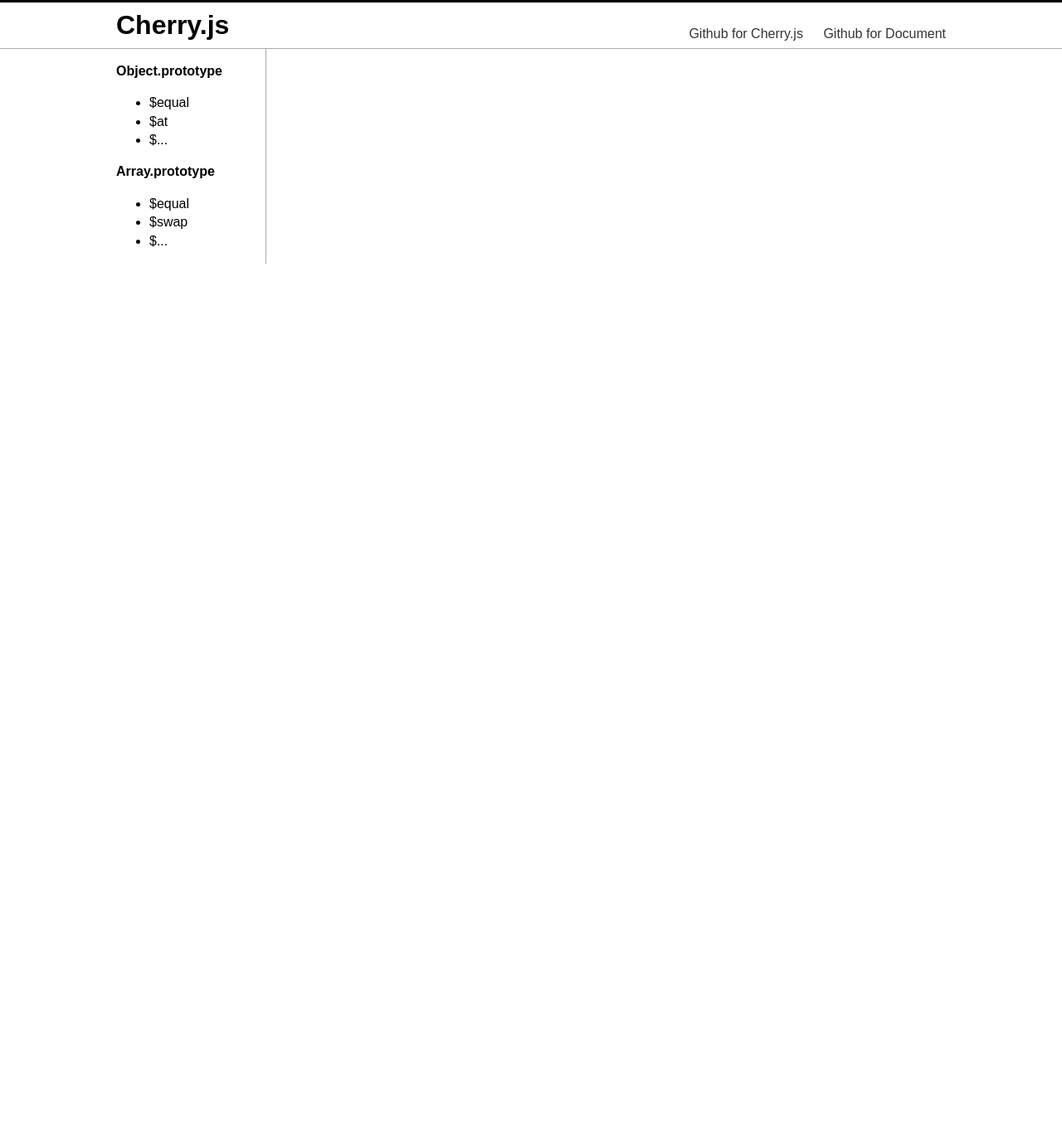
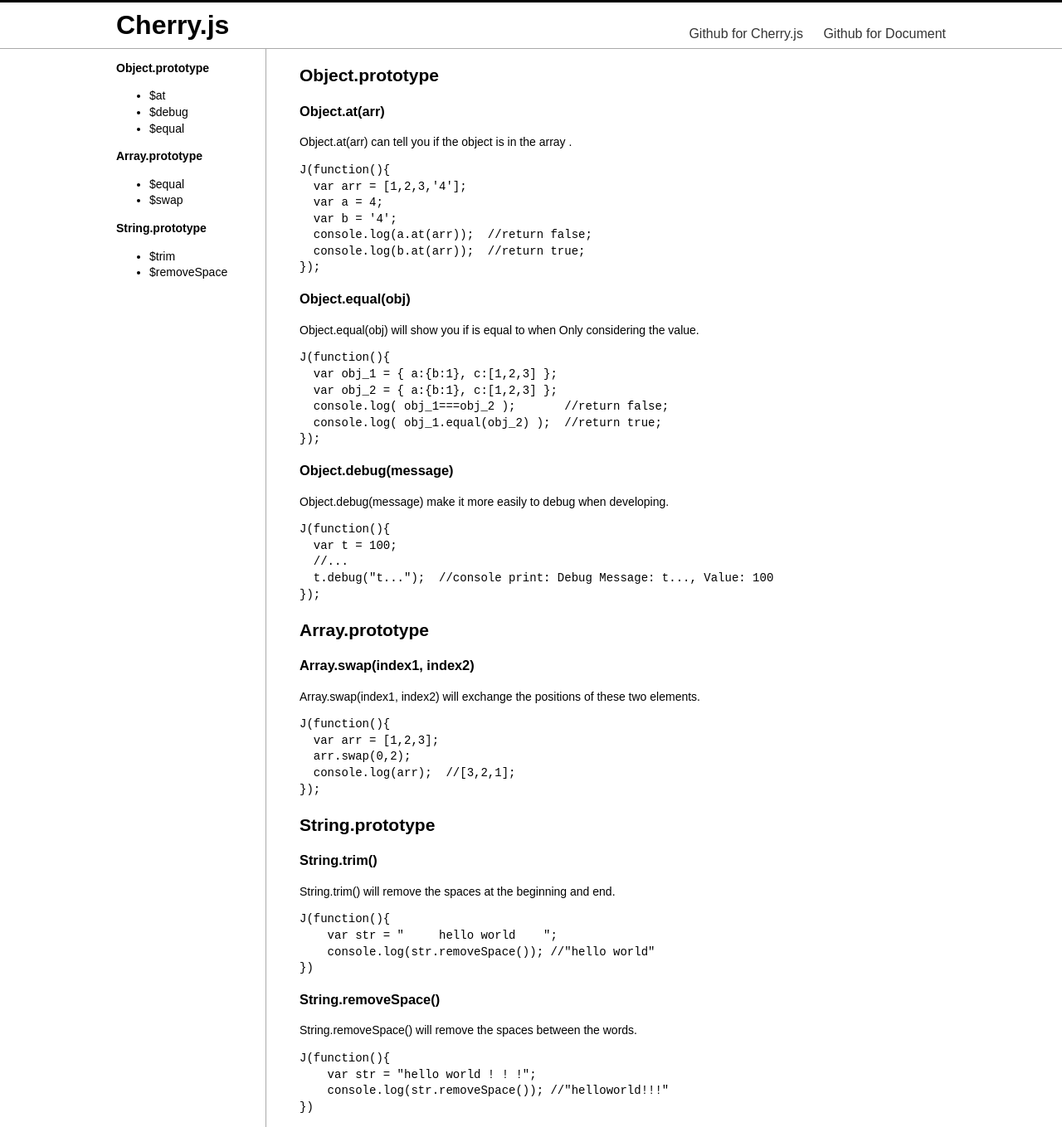
Before and after one commit to cherryjs/cherry.js-doc, a Jekyll site: the page built from index.html, in a window 1280 px wide. Shown: the whole page at 83% size. Built offline with Jekyll 4.4.1, drawn with Linux system fonts in a browser that asks for light colours; before the commit the page ends 900 px from its top, so only the background shows below that.

Commit message:
content complete

```diff
--- a/_includes/array.html
+++ b/_includes/array.html
@@ -0,0 +1,13 @@
+<h2>Array.prototype</h2>
+
+<h3>Array.swap(index1, index2)</h3>
+
+<p>Array.swap(index1, index2) will exchange the positions of these two elements.</p>
+
+<pre>
+J(function(){
+  var arr = [1,2,3];
+  arr.swap(0,2);
+  console.log(arr);  //[3,2,1];
+});
+</pre>
--- a/_includes/object.html
+++ b/_includes/object.html
@@ -1,6 +1,40 @@
-#h1
-#h2
+<h2>Object.prototype</h2>
 
-- 1
-- 2
-- 3
+<h3>Object.at(arr)</h3>
+
+<p>Object.at(arr) can tell you if the object is in the array .</p>
+
+<pre>
+J(function(){
+  var arr = [1,2,3,'4'];
+  var a = 4;
+  var b = '4';
+  console.log(a.at(arr));  //return false;
+  console.log(b.at(arr));  //return true;
+});
+</pre>
+
+<h3>Object.equal(obj)</h3>
+
+<p>Object.equal(obj) will show you if is equal to when Only considering the value.</p>
+
+<pre>
+J(function(){
+  var obj_1 = { a:{b:1}, c:[1,2,3] };
+  var obj_2 = { a:{b:1}, c:[1,2,3] };
+  console.log( obj_1===obj_2 );       //return false;
+  console.log( obj_1.equal(obj_2) );  //return true;
+});
+</pre>
+
+<h3>Object.debug(message)</h3>
+
+<p>Object.debug(message) make it more easily to debug when developing.</p>
+
+<pre>
+J(function(){
+  var t = 100;
+  //...
+  t.debug("t...");  //console print: Debug Message: t..., Value: 100
+});
+</pre>
--- /dev/null
+++ b/_includes/string.html
@@ -0,0 +1,23 @@
+<h2>String.prototype</h2>
+
+<h3>String.trim()</h3>
+
+<p>String.trim() will remove the spaces at the beginning and end.</p>
+
+<pre>
+J(function(){
+    var str = "     hello world    ";
+    console.log(str.removeSpace()); //"hello world"
+})
+</pre>
+
+<h3>String.removeSpace()</h3>
+
+<p>String.removeSpace() will remove the spaces between the words.</p>
+
+<pre>
+J(function(){
+    var str = "hello world ! ! !";
+    console.log(str.removeSpace()); //"helloworld!!!"
+})
+</pre>
--- a/css/main.css
+++ b/css/main.css
@@ -56,19 +56,28 @@ a:hover { text-decoration: underline; }
  *============================================*/
 
 #sidebar {
-  border-right: 1px solid #aaa;
+  font-size: 14px;
   width: 180px;
   overflow-x: hidden;
   overflow-y: auto;
+}
+
+#sidebar ul {
+  margin: 10px 0;
 }
 
 /*============================================*
  *  doc-content
  *============================================*/
 
-#content-container {
+#doc-content {
+  border-left: 1px solid #aaa;
+  font-size: 14px;
   position: absolute;
-  left: 220px;
+  padding: 0 0 0 40px;
+  left: 180px;
   top: 0;
-  width: 800px;
+  width: 780px;
+  overflow-x: hidden;
+  overflow-y: auto;
 }
--- a/index.html
+++ b/index.html
@@ -6,9 +6,9 @@ layout: default
   <p>
     <b>Object.prototype</b>
     <ul>
+      <li>$at</li>
+      <li>$debug</li>
       <li>$equal</li>
-        <li>$at</li>
-        <li>$...</li>
     </ul>
   </p>
   <p>
@@ -16,14 +16,20 @@ layout: default
     <ul>
       <li>$equal</li>
       <li>$swap</li>
-        <li>$...</li>
+    </ul>
+  </p>
+  <p>
+    <b>String.prototype</b>
+    <ul>
+      <li>$trim</li>
+      <li>$removeSpace</li>
     </ul>
   </p>
 </div>
 
-<div id="content-container">
 
 <div id="doc-content">
+  {% include object.html %}
+  {% include array.html %}
+  {% include string.html %}
 </div>
-
-</div>
```
Lines whose indentation alone changed are shown as unchanged.
